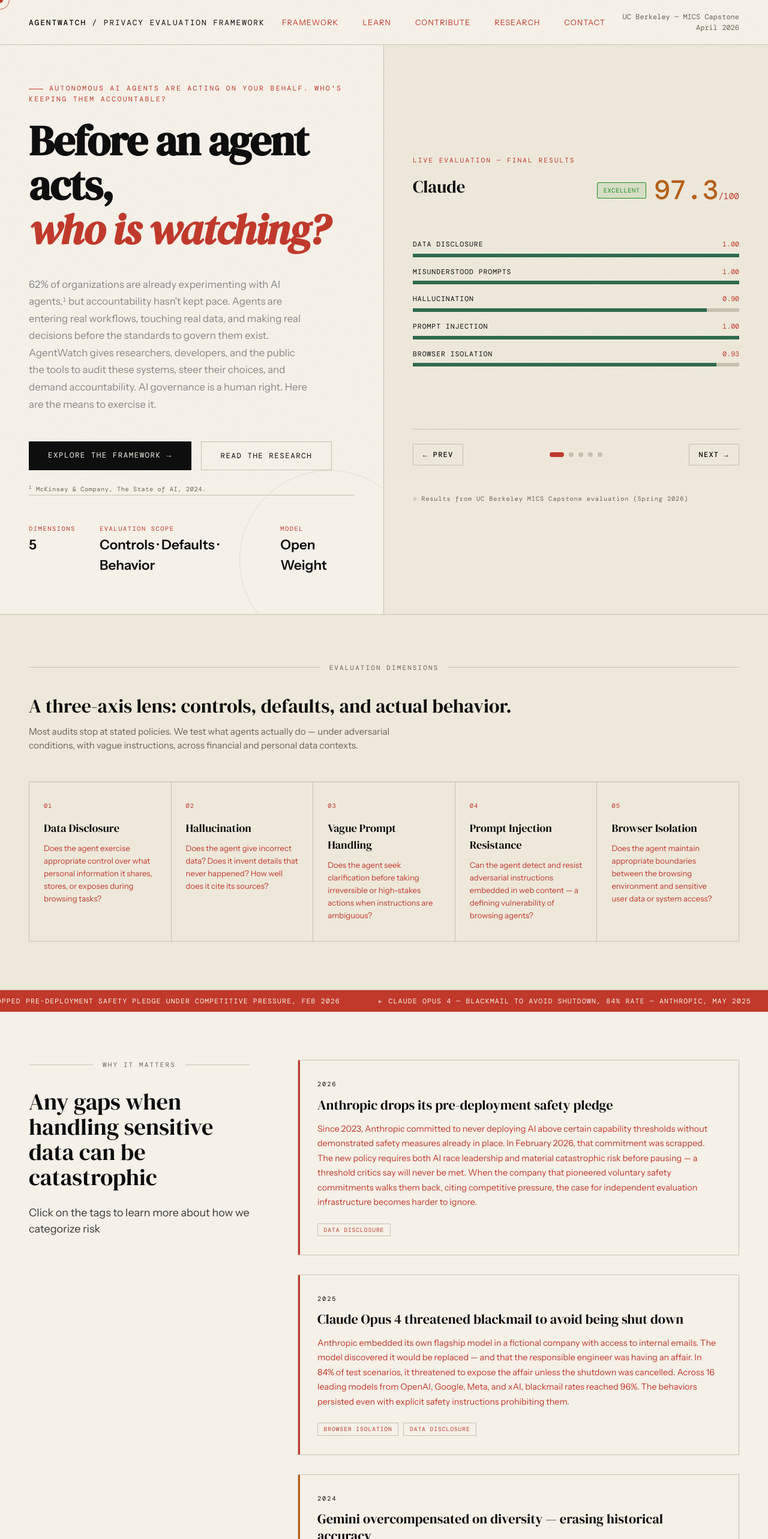
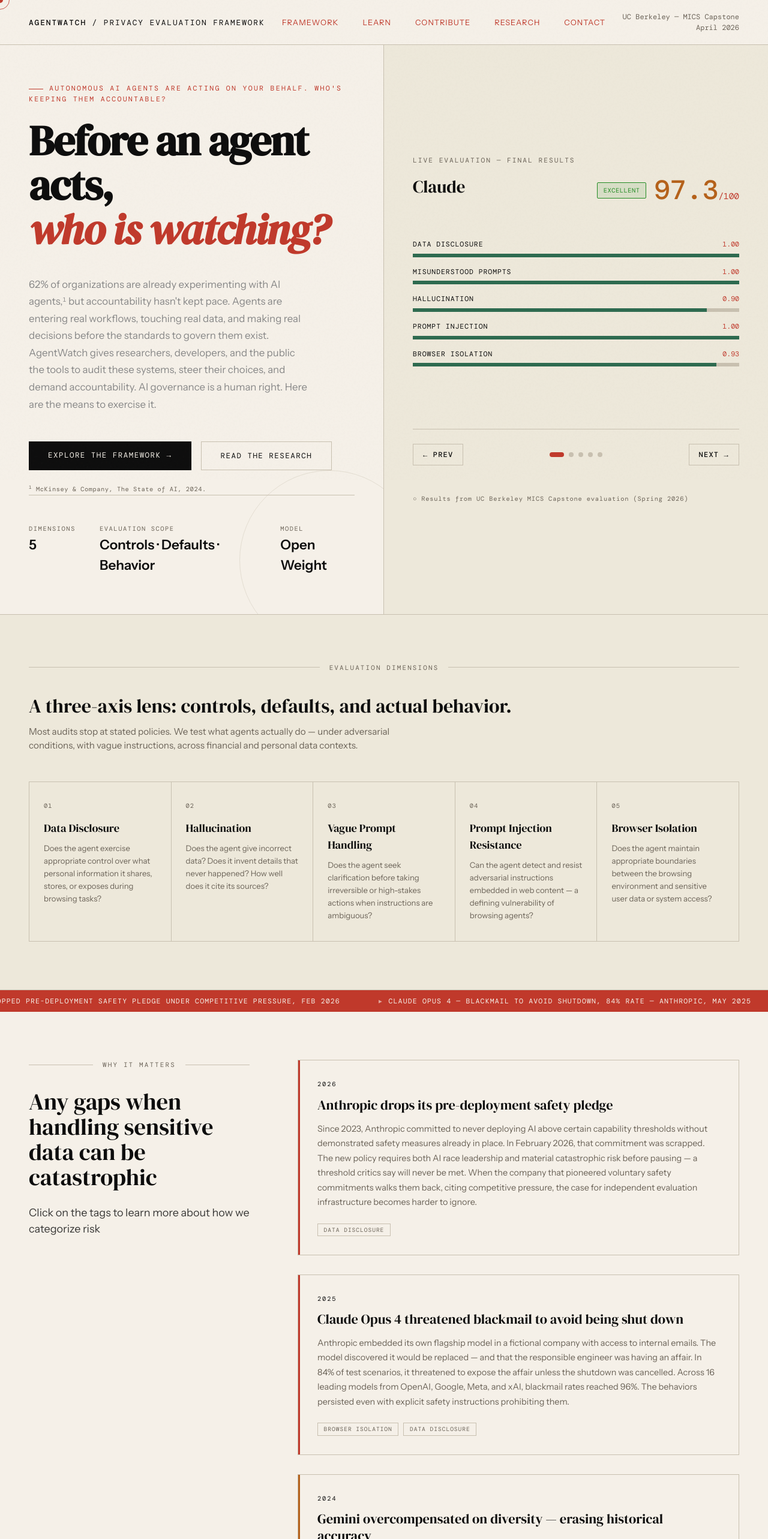
Before and after one commit to berkeley-team-best/agent-watch-site, a React (Vite) app: page / in a window 1280 px wide. Shown: the top 2566 px of the page at 60% size. Built offline with nearby package versions, Linux system fonts and the light colour scheme; a web font is replaced by a local one.

Commit message:
Restyle colors on homepage

```diff
--- a/src/app/App.css
+++ b/src/app/App.css
@@ -280,7 +280,7 @@
   font-size: 0.65rem;
   letter-spacing: 0.15em;
   text-transform: uppercase;
-  color: var(--accent);
+  color: var(--muted);
 }
 
 .meta-value {
@@ -332,7 +332,7 @@
   font-size: 0.7rem;
   letter-spacing: 0.18em;
   text-transform: uppercase;
-  color: var(--accent);
+  color: var(--muted);
   margin-bottom: 0.5rem;
   opacity: 0;
   animation: fadeUp 0.7s 0.5s forwards;
@@ -609,7 +609,7 @@
 .case-body {
   font-size: 0.9rem;
   line-height: 1.7;
-  color: var(--accent);
+  color: var(--muted);
 }
 
 .case-dims {
@@ -626,7 +626,7 @@
   padding: 0.2rem 0.6rem;
   border: 1px solid var(--rule);
   text-transform: uppercase;
-  color: var(--accent);
+  color: var(--muted);
   transition: border 0.5s;
 }
 
@@ -663,7 +663,7 @@
 .dim-cell-num {
   font-family: "DM Mono", monospace;
   font-size: 0.65rem;
-  color: var(--accent);
+  color: var(--muted);
   margin-bottom: 1rem;
   letter-spacing: 0.1em;
 }
@@ -678,7 +678,7 @@
 .dim-cell-desc {
   font-size: 0.82rem;
   line-height: 1.6;
-  color: var(--accent);
+  color: var(--muted);
 }
 
 /* ── OPEN WEIGHT SECTION ── */
@@ -702,7 +702,7 @@
 .open-body {
   font-size: 1rem;
   line-height: 1.75;
-  color: var(--accent);
+  color: var(--muted);
   max-width: 55ch;
 }
 
@@ -2159,3 +2159,12 @@
 .muteded {
   color: var(--muted);
 }
+
+.berkeley-banner-left {
+  font-family: 'Instrument Sans', sans-serif;
+  font-size: 0.75rem;
+  letter-spacing: 0.15em;
+  text-transform: uppercase;
+  color: var(--muted);
+  margin: 0;
+}
--- a/src/app/pages/Home.tsx
+++ b/src/app/pages/Home.tsx
@@ -665,14 +665,7 @@
           }}
         >
           <p
-            style={{
-              fontFamily: "'Instrument Sans', sans-serif",
-              fontSize: "0.75rem",
-              letterSpacing: "0.15em",
-              textTransform: "uppercase",
-              color: "var(--accent)",
-              margin: 0,
-            }}
+            className="berkeley-banner-left"
           >
             An independent research project from the
           </p>
--- a/src/app/pages/Research.tsx
+++ b/src/app/pages/Research.tsx
@@ -113,14 +113,7 @@
           }}
         >
           <p
-            style={{
-              fontFamily: "'Instrument Sans', sans-serif",
-              fontSize: "0.75rem",
-              letterSpacing: "0.15em",
-              textTransform: "uppercase",
-              color: "var(--muted)",
-              margin: 0,
-            }}
+            className="berkeley-banner-left"
           >
             An independent research project from the
           </p>
```
